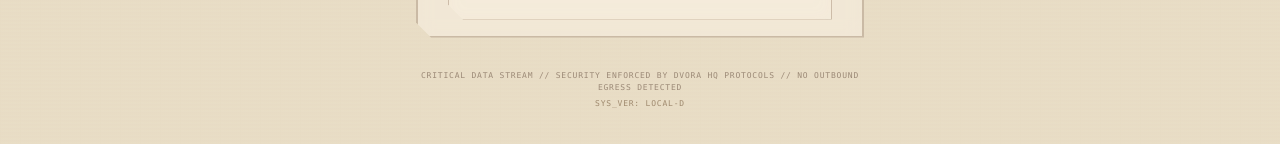
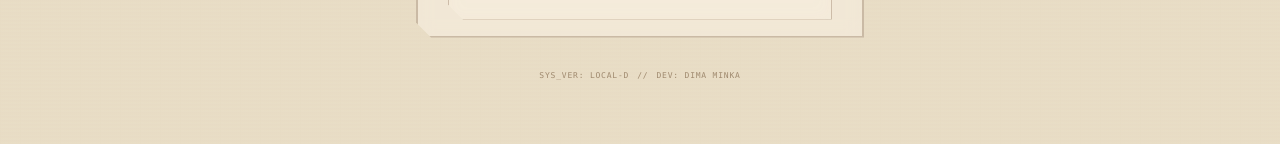
Before and after one commit to DimaMinka/dvora-hq, a React (Vite) app in the folder frontend/: page / in a window 1280 px wide. Shown: the part 626-770 px from the top of the page. Built offline with nearby package versions, Linux system fonts and the light colour scheme.

Commit message:
Clean up redundant UI titles from header, footer, and rotation schedule

```diff
--- a/frontend/src/App.jsx
+++ b/frontend/src/App.jsx
@@ -710,9 +710,10 @@ function App() {
       </main>
 
       <footer className="max-w-md mx-auto mt-8 text-center text-[8px] text-slate-600 tracking-widest uppercase space-y-1">
-        <div>{dict.footer}</div>
-        <div className="text-bf-cyan/60 font-mono">
-          SYS_VER: {(import.meta.env.VITE_APP_VERSION || 'local-dev').substring(0, 7)}
+        <div className="text-bf-cyan/60 font-mono flex justify-center gap-2 flex-wrap">
+          <span>SYS_VER: {(import.meta.env.VITE_APP_VERSION || 'local-dev').substring(0, 7)}</span>
+          <span>//</span>
+          <span>DEV: DIMA MINKA</span>
         </div>
       </footer>
     </div>
--- a/frontend/src/components/RotationSchedule.jsx
+++ b/frontend/src/components/RotationSchedule.jsx
@@ -246,11 +246,6 @@ export default function RotationSchedule({ lang = 'en' }) {
 
   return (
     <div className="space-y-4 w-full">
-      {/* Title Header */}
-      <div className="text-[9px] font-bold text-bf-cyan uppercase tracking-widest">{d.title}</div>
-
-
-
       {/* Tabs and Week Selector Segment */}
       <div className="flex justify-between items-center bg-bf-dark border border-bf-border p-1 clip-btn h-10 relative">
         {/* Left selector */}
```
